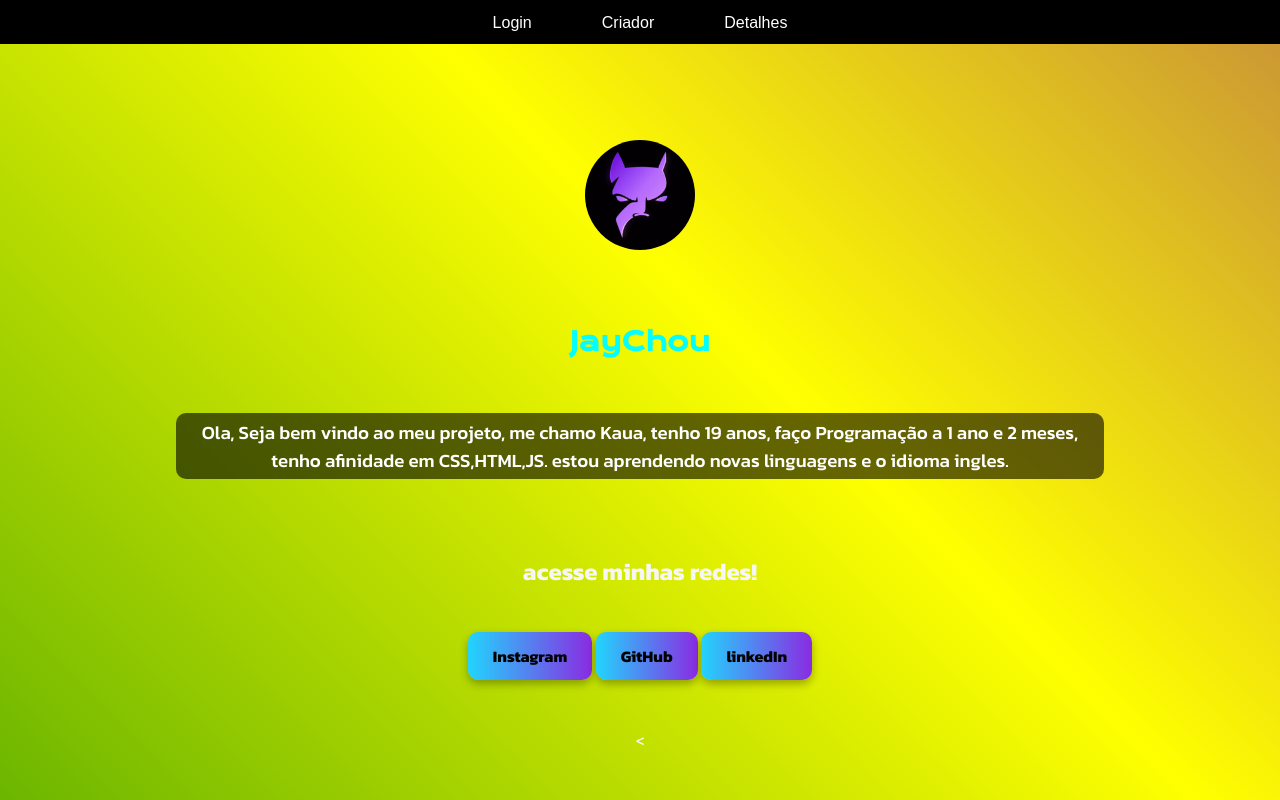
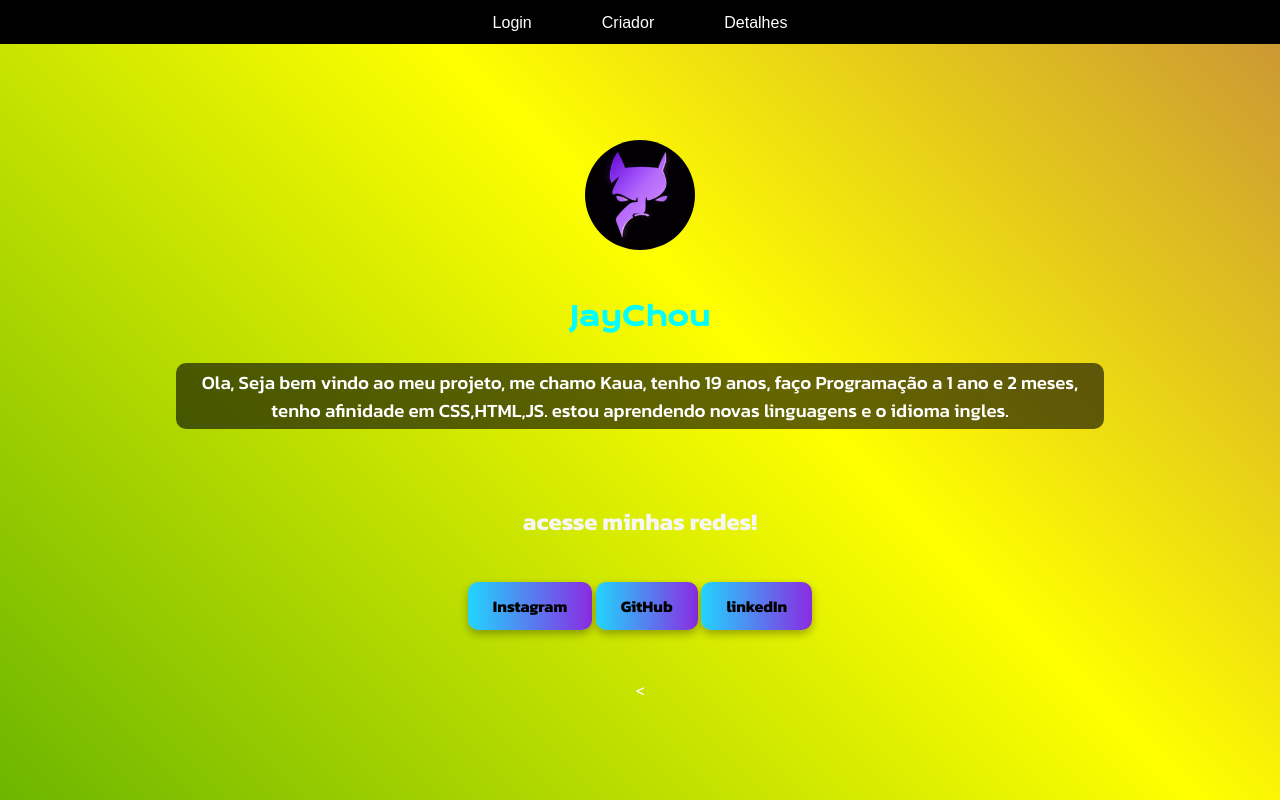
Before and after one commit to JayChouJR/jayjay, a plain HTML site: page index3.html in a window 1280 px wide. Drawn offline with nearby package versions, Linux system fonts and the light colour scheme; a web font is replaced by a local one.

Commit message:
Update style3.css

```diff
--- a/style3.css
+++ b/style3.css
@@ -84,7 +84,7 @@ body {
 }
 
 .nomecriador {
-    padding: 55px;
+    padding: 30px;
     font-family: "Krona One", sans-serif;
     font-size: 26px;
     color: cyan;
```
